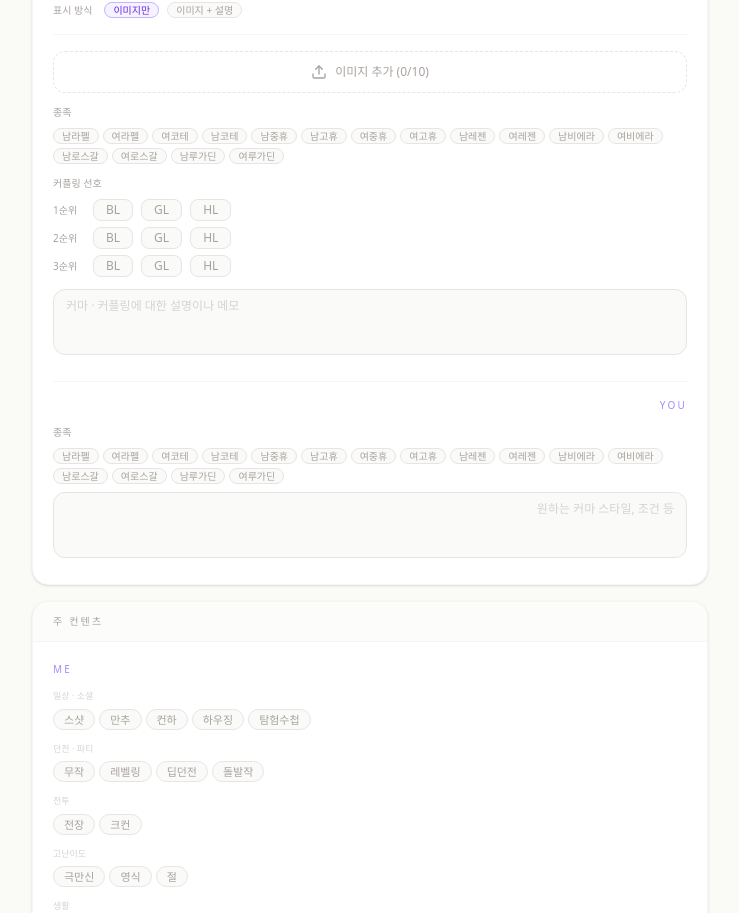
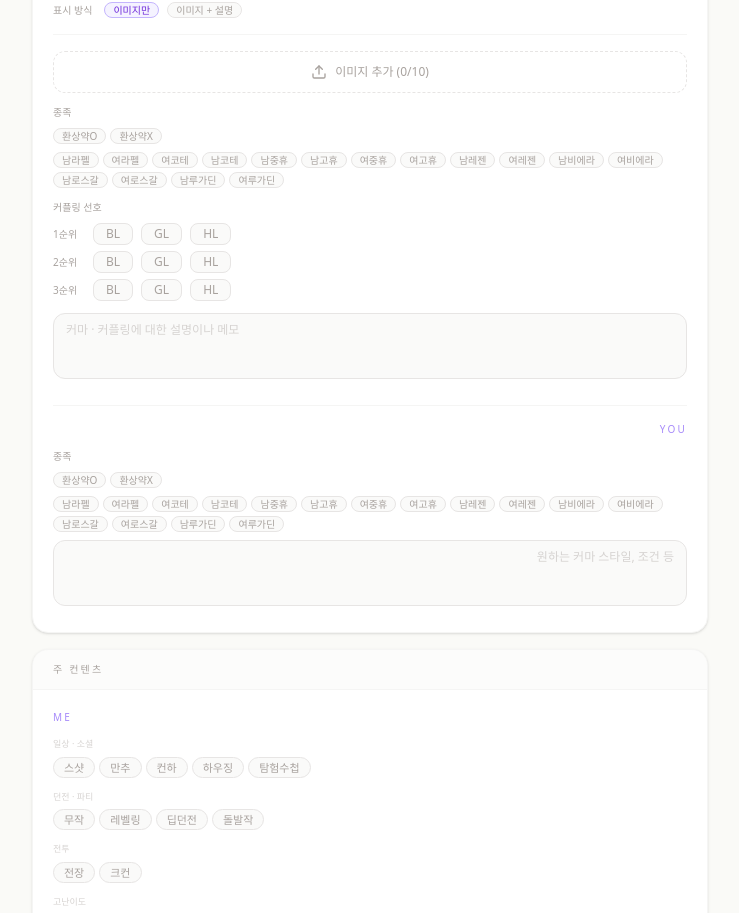
Before and after one commit to gogobibi/eternal-bonding-sheet, a Next.js app: page / in a window 1280 px wide. Shown: the part 996-1909 px from the top of the page, without its empty margins (48-787 px from the left). Built offline with nearby package versions, Linux system fonts and the light colour scheme.

Commit message:
feat: 종족에 환상약 옵션 ㅜ가 미 위치 정리

```diff
--- a/app/_components/profile-card/sections/CardCharacter.tsx
+++ b/app/_components/profile-card/sections/CardCharacter.tsx
@@ -69,6 +69,35 @@ export const CardCharacter: React.FC<{ data: ProfileData }> = ({ data }) => {
                   ))}
                 </div>
               ))}
+            {data.meRace.length > 0 && (
+              <div className="flex flex-wrap gap-1 mb-2">
+                {[...data.meRace]
+                  .sort((a, b) =>
+                    (a === "환상약O" || a === "환상약X") &&
+                    !(b === "환상약O" || b === "환상약X")
+                      ? -1
+                      : 1,
+                  )
+                  .map((r) => (
+                    <span
+                      key={r}
+                      className={`text-[10px] rounded px-1.5 py-0.5 leading-none ${
+                        r === "환상약O"
+                          ? "bg-sky-100 text-sky-600 font-semibold"
+                          : r === "환상약X"
+                            ? "bg-rose-100 text-rose-500 font-semibold"
+                            : "bg-stone-100 text-stone-500 font-medium"
+                      }`}
+                    >
+                      {r}
+                    </span>
+                  ))}
+              </div>
+            )}
+            <div className="">
+              <div className="mx-1 flex items-center text-[9px] text-stone-400">
+                선호 커플링
+              </div>
               {data.couplingPriority.length > 0 && (
                 <div className="flex flex-wrap items-center gap-1 mt-2 mb-2">
                   {formatCouplingPriority(data.couplingPriority)
@@ -92,18 +121,8 @@ export const CardCharacter: React.FC<{ data: ProfileData }> = ({ data }) => {
                     )}
                 </div>
               )}
-            {data.meRace.length > 0 && (
-              <div className="flex flex-wrap gap-1 mb-2">
-                {data.meRace.map((r) => (
-                  <span
-                    key={r}
-                    className="text-[10px] bg-stone-100 text-stone-500 rounded px-1.5 py-0.5 font-medium leading-none"
-                  >
-                    {r}
-                  </span>
-                ))}
             </div>
-            )}
+
             {data.charMemo && (
               <div className="text-[10px] text-stone-600 leading-[1.7] px-3 py-2 bg-stone-100 rounded-lg whitespace-pre-wrap">
                 {data.charMemo}
@@ -118,10 +137,23 @@ export const CardCharacter: React.FC<{ data: ProfileData }> = ({ data }) => {
             </div>
             {data.youRace.length > 0 && (
               <div className="flex flex-wrap justify-end gap-1 mb-2">
-                {data.youRace.map((r) => (
+                {[...data.youRace]
+                  .sort((a, b) =>
+                    (a === "환상약O" || a === "환상약X") &&
+                    !(b === "환상약O" || b === "환상약X")
+                      ? -1
+                      : 1,
+                  )
+                  .map((r) => (
                     <span
                       key={r}
-                    className="text-[10px] bg-stone-100 text-stone-500 rounded px-1.5 py-0.5 font-medium leading-none"
+                      className={`text-[10px] rounded px-1.5 py-0.5 leading-none ${
+                        r === "환상약O"
+                          ? "bg-sky-100 text-sky-600 font-semibold"
+                          : r === "환상약X"
+                            ? "bg-rose-100 text-rose-500 font-semibold"
+                            : "bg-stone-100 text-stone-500 font-medium"
+                      }`}
                     >
                       {r}
                     </span>
--- a/app/_components/profile-editor/atoms/OptionBtn.tsx
+++ b/app/_components/profile-editor/atoms/OptionBtn.tsx
@@ -5,6 +5,7 @@ export const OptionBtn: React.FC<{
   selected: boolean;
   onClick: () => void;
   size?: "sm" | "md";
+  special?: boolean;
 }> = ({ label, selected, onClick, size = "md" }) => (
   <button
     type="button"
--- a/app/_components/profile-editor/atoms/RacePicker.tsx
+++ b/app/_components/profile-editor/atoms/RacePicker.tsx
@@ -21,15 +21,38 @@ const RACE_TYPES: RaceType[] = [
   "여루가딘",
 ];
 
+const FANTASIA_TYPES = ["환상약O", "환상약X"] as const;
+
 interface Props {
   value: RaceType[];
   onChange: (race: RaceType) => void;
 }
 
-export const RacePicker: React.FC<Props> = ({ value, onChange }) => (
+export const RacePicker: React.FC<Props> = ({ value, onChange }) => {
+  const handleFantasiaClick = (race: "환상약O" | "환상약X") => {
+    const opposite = race === "환상약O" ? "환상약X" : "환상약O";
+    onChange(race);
+    if (!value.includes(race) && value.includes(opposite)) {
+      onChange(opposite);
+    }
+  };
+
+  return (
     <div className="space-y-2">
       <div className="text-[10px] text-stone-400 gap-3 flex">
         <span>종족</span>
+      </div>
+      <div className="flex flex-wrap gap-1 mt-1.5">
+        {FANTASIA_TYPES.map((race) => (
+          <OptionBtn
+            key={race}
+            label={race}
+            size="sm"
+            special
+            selected={value.includes(race)}
+            onClick={() => handleFantasiaClick(race)}
+          />
+        ))}
       </div>
       <div className="flex flex-wrap gap-1">
         {RACE_TYPES.map((race) => (
@@ -44,3 +67,4 @@ export const RacePicker: React.FC<Props> = ({ value, onChange }) => (
       </div>
     </div>
   );
+};
--- a/app/_components/profile-editor/form/CharacterSection.tsx
+++ b/app/_components/profile-editor/form/CharacterSection.tsx
@@ -3,7 +3,6 @@ import Image from "next/image";
 import { Upload, X } from "lucide-react";
 import { SectionCard } from "../atoms/SectionCard";
 import { MeLabel } from "../atoms/MeLabel";
-import { Mini } from "../atoms/Mini";
 import { OptionBtn } from "../atoms/OptionBtn";
 import { FieldTextarea } from "../atoms/FieldTextarea";
 import { CouplingPicker } from "../atoms/CouplingPicker";
--- a/app/_components/profile-editor/types.ts
+++ b/app/_components/profile-editor/types.ts
@@ -1,10 +1,24 @@
 export type CouplingType = "BL" | "GL" | "HL";
 
 export type RaceType =
-  | "남라펠" | "여라펠" | "여코테" | "남코테"
-  | "남중휴" | "남고휴" | "여중휴" | "여고휴"
-  | "남레젠" | "여레젠" | "남비에라" | "여비에라"
-  | "남로스갈" | "여로스갈" | "남루가딘" | "여루가딘";
+  | "환상약O"
+  | "환상약X"
+  | "남라펠"
+  | "여라펠"
+  | "여코테"
+  | "남코테"
+  | "남중휴"
+  | "남고휴"
+  | "여중휴"
+  | "여고휴"
+  | "남레젠"
+  | "여레젠"
+  | "남비에라"
+  | "여비에라"
+  | "남로스갈"
+  | "여로스갈"
+  | "남루가딘"
+  | "여루가딘";
 
 export interface PhotoItem {
   id: string;
```
Lines whose indentation alone changed are shown as unchanged.
